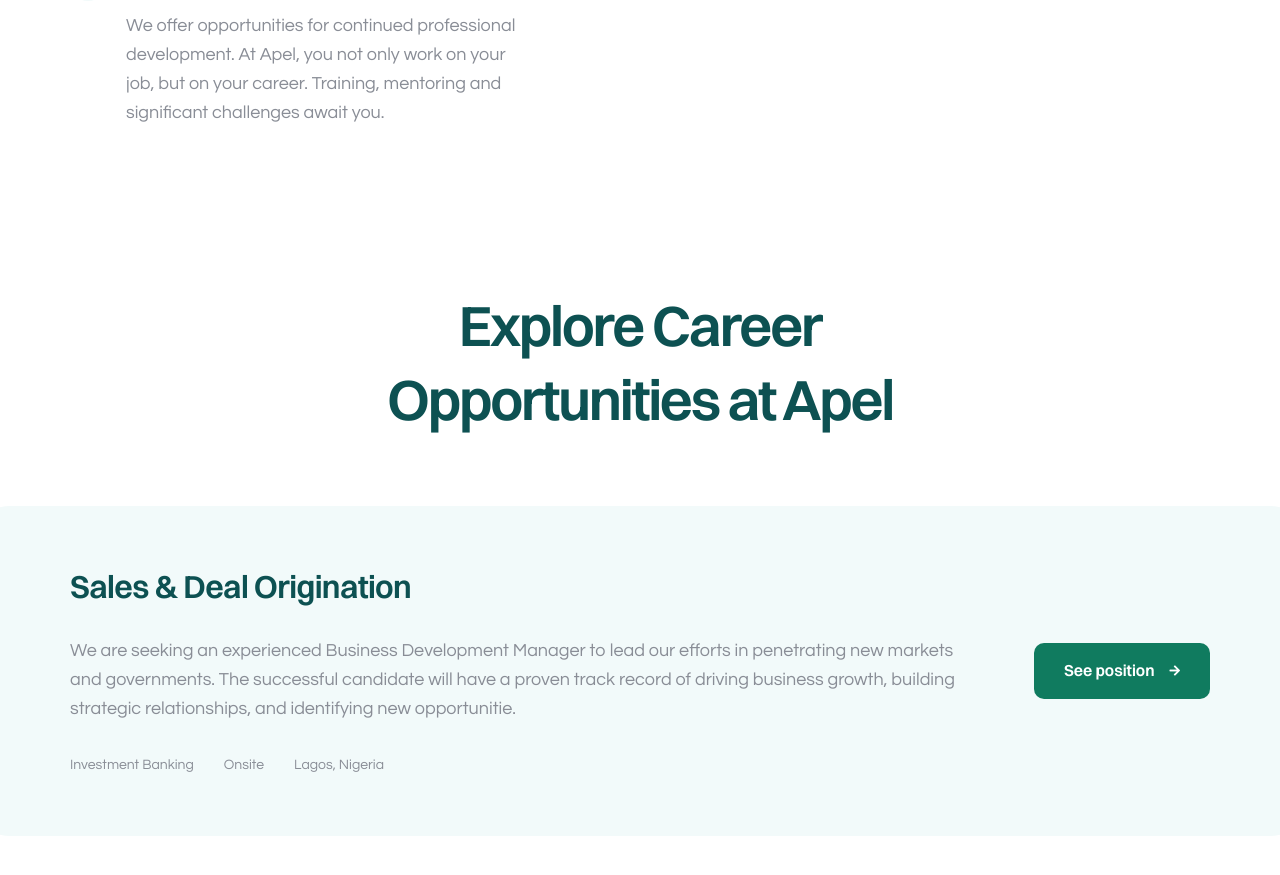
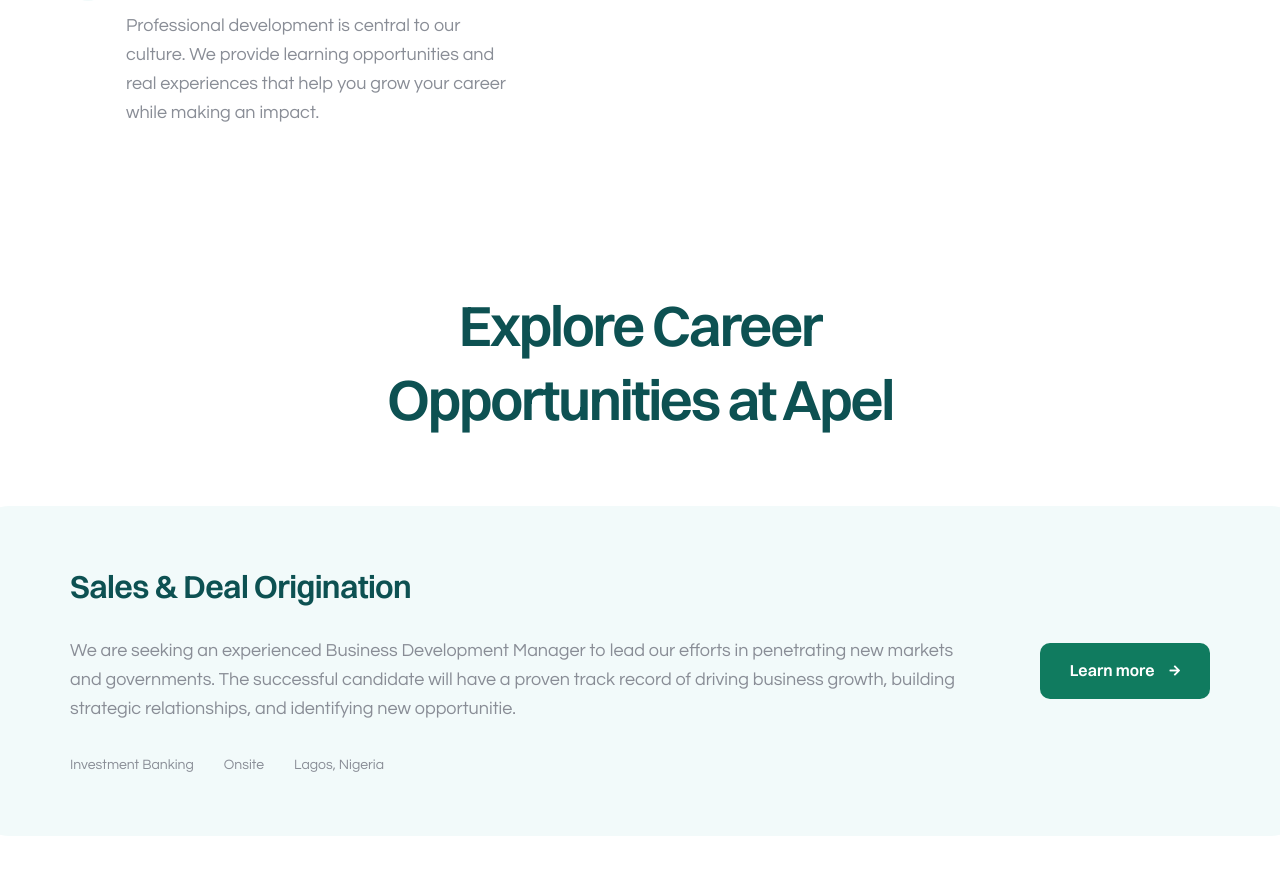
Before and after one commit to Apelng/ApelGroup, a plain HTML site: page careers.html in a window 1280 px wide. Shown: the part 851-1726 px from the top of the page. Drawn offline with Linux system fonts and the light colour scheme; a script that the page names is missing.

Commit message:
Careers Page

```diff
--- a/careers.html
+++ b/careers.html
@@ -178,7 +178,7 @@
                                 <li>
                                     <div class="mil-up">
                                         <h5 class="mil-mb-15">Professional growth</h5>
-                                        <p class="mil-text-m mil-soft">We offer opportunities for continued professional development. At Apel, you not only work on your job, but on your career. Training, mentoring and significant challenges await you.</p>
+                                        <p class="mil-text-m mil-soft">Professional development is central to our culture. We provide learning opportunities and real experiences that help you grow your career while making an impact.</p>
                                     </div>
                                 </li>
                             </ul>
@@ -222,12 +222,12 @@
                             <p class="mil-text-m mil-soft mil-mb-30">We are seeking an experienced Business Development Manager to lead our efforts in penetrating new markets and governments. The successful candidate will have a proven track record of driving business growth, building strategic relationships, and identifying new opportunitie.</p>
                             <ul class="mil-tags">
                                 <li>Investment Banking</li>
-                                <li>Onsite</li>
+                                <li>Onsite </li>
                                 <li>Lagos, Nigeria</li>
                             </ul>
                         </div>
                         <div class="mil-right mil-up">
-                            <a href="career-details.html" class="mil-btn mil-m mil-add-arrow">See position</a>
+                            <a href="career-details.html" class="mil-btn mil-m mil-add-arrow">Learn more</a>
                         </div>
                     </div>
 
```
